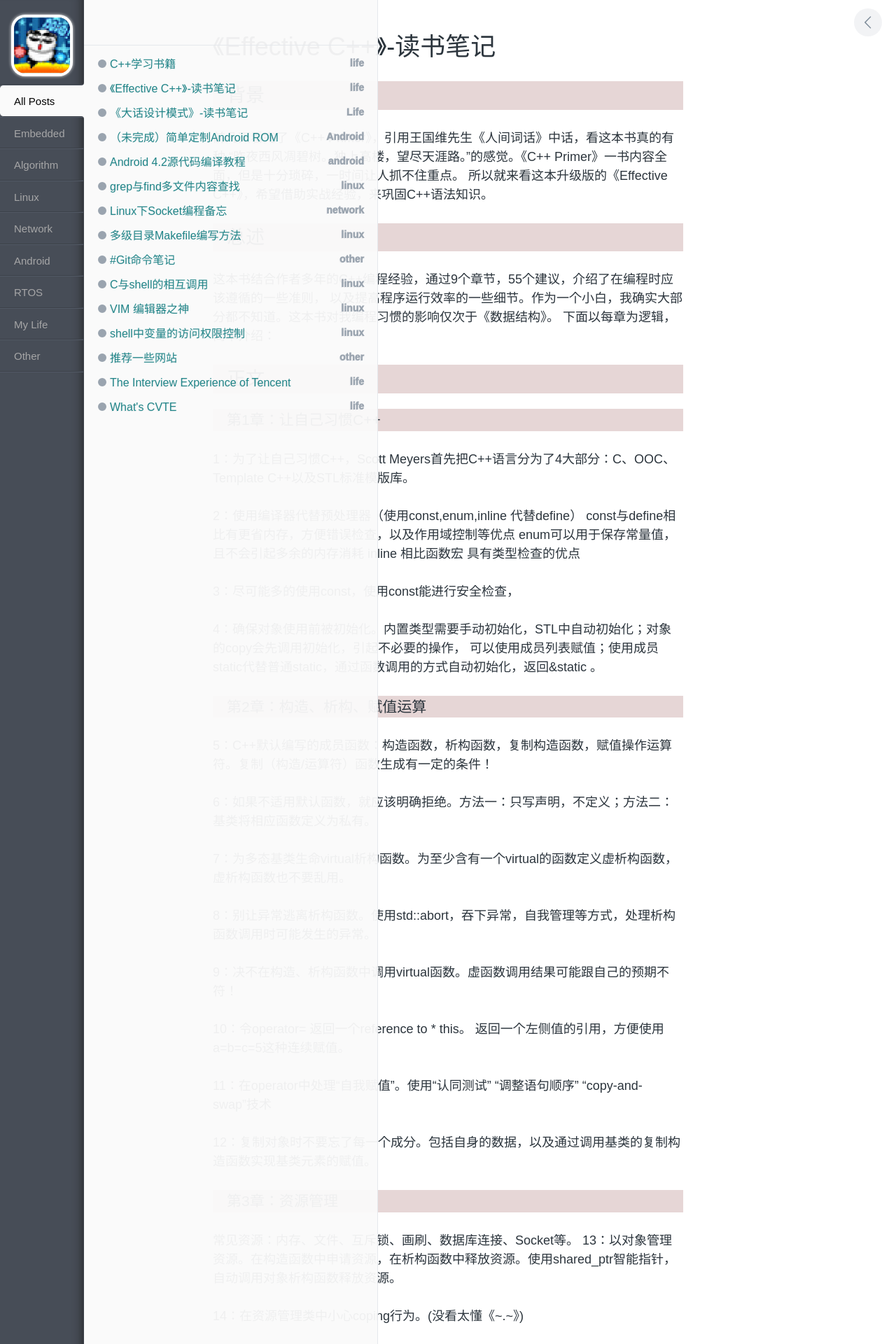
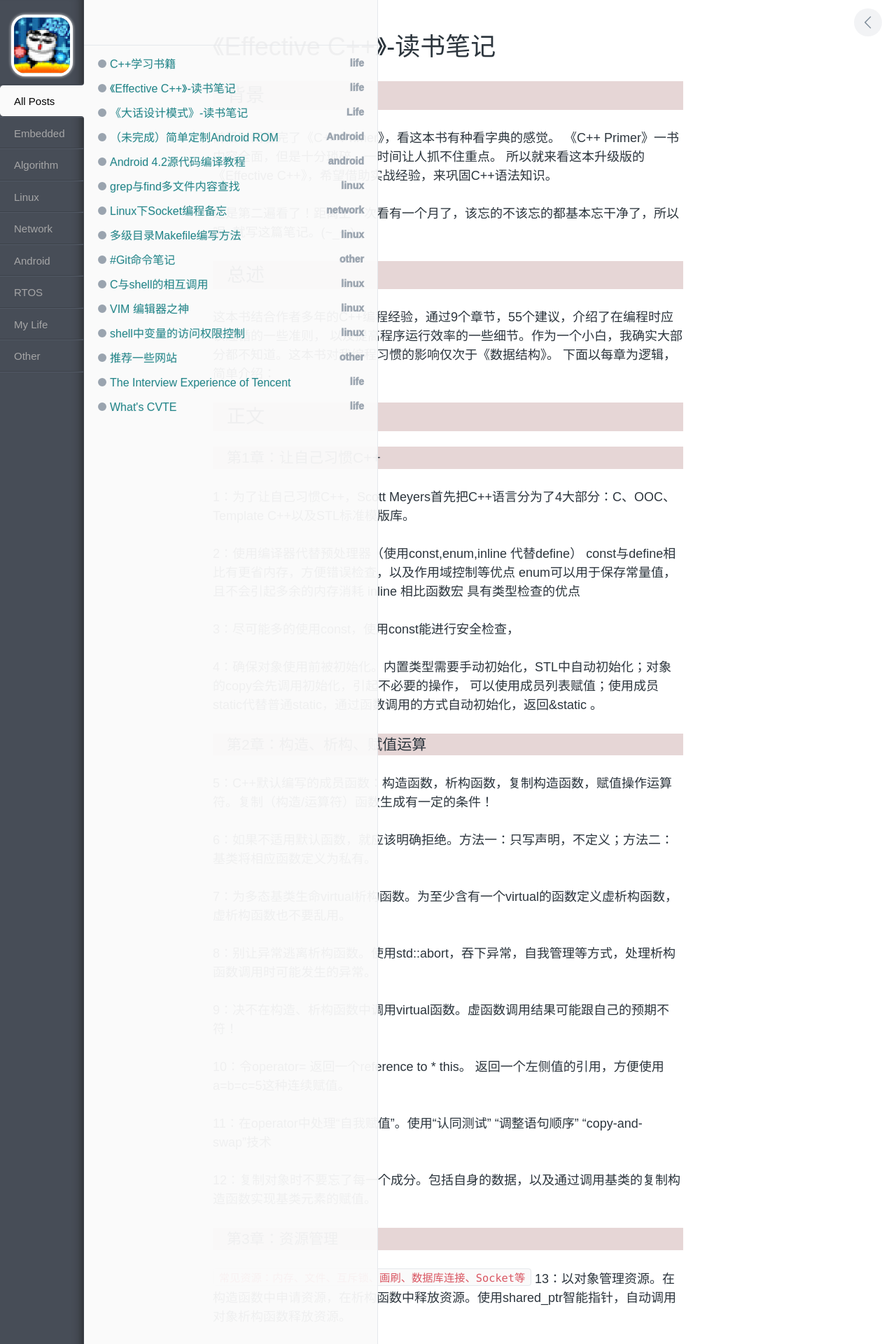
Before and after one commit to xnzaa/xnzaa.github.io, a Jekyll site: the page built from _posts/2016-04-05-《Effective C++》读书笔记.md, in a window 1280 px wide. Shown: the top 1920 px of the page at 70% size. Built offline with Jekyll 4.4.1, drawn with Linux system fonts in a browser that asks for light colours; comment, search, counter and statistics services are not loaded; some of the changed text lies outside the part shown.

Commit message:
完善 Effective C++

```diff
--- a/_posts/2016-04-05-《Effective C++》读书笔记.md
+++ b/_posts/2016-04-05-《Effective C++》读书笔记.md
@@ -5,9 +5,11 @@
 categories: life
 ---
 ## 背景
-前几天看完了《C++ Primer》，引用王国维先生《人间词话》中话，看这本书真的有种
-“昨夜西风凋碧树。独上高楼，望尽天涯路。”的感觉。《C++ Primer》一书内容全面，但是十分琐碎，一时间让人抓不住重点。
+前段时间看完了《C++ Primer》，看这本书有种看字典的感觉。
+《C++ Primer》一书内容全面，但是十分琐碎，一时间让人抓不住重点。
 所以就来看这本升级版的《Effective C++》，希望借助实战经验，来巩固C++语法知识。
+
+这是第二遍看了！距离上一次看有一个月了，该忘的不该忘的都基本忘干净了，所以呢~就写这篇笔记。(~_~;)
 
 ## 总述
  这本书结合作者多年的C++编程经验，通过9个章节，55个建议，介绍了在编程时应该遵循的一些准则，
@@ -48,7 +50,7 @@
 12：复制对象时不要忘了每一个成分。包括自身的数据，以及通过调用基类的复制构造函数实现基类元素的赋值。
 
 ### 第3章：资源管理
-常见资源：内存、文件、互斥锁、画刷、数据库连接、Socket等。
+`常见资源：内存、文件、互斥锁、画刷、数据库连接、Socket等`
 13：以对象管理资源。在构造函数中申请资源，在析构函数中释放资源。使用shared_ptr智能指针，自动调用对象析构函数释放资源。
 
 14：在资源管理类中小心coping行为。(没看太懂《~.~》)
@@ -206,9 +208,14 @@
 毛主席说：Boost是个好东西。不过在中国特色下，国外网站真的好难进呀(→_→)
 
 ## 结束
-花了2个星期的终于写完了笔记，这样的效率，我不知道该哭还是该高兴。距离第一次看《Effective C++》有一个月了吧!第二遍读，除了前几章，几乎是没有印象！好尴尬~ 尤其是模板编程的部分，由于实际使用少之又少，依然感觉晦涩难懂！感觉整篇文章下来用词都好“官方”呀，不接地气！缺少了自己的观点，缺少了几分的挑逗。
+花了2个星期的终于写完了笔记，这样的效率，我不知道该哭还是该高兴。距离第一次看《Effective C++》有一个月了吧!
+第二遍读，除了前几章，几乎是没有印象！好尴尬~ 尤其是模板编程的部分，由于实际使用少之又少，依然感觉晦涩难懂！
+还有，感觉整篇文章下来用词都好“官方”呀，不接地气！缺少了自己的观点，缺少了几分的挑逗。
 
-番外话：读研大半年了，确实看到了很多大神，大家都很厉害，整体水平较本科同学上升了一个大台阶。但总觉得不对，总觉得缺少本科时的“精英文化”。可能是大家效率高，都在悄悄的学习吧，机智的我早已看穿一切，但是我的基础差呀！感觉这样下去要找不到工作了。╯ω╰
+番外话：读研大半年了，确实看到了很多大神，大家都很厉害，整体水平较本科同学上升了一个大台阶。
+但总觉得不对，总觉得缺少本科时的“精英文化”。可能是大家效率高，都有其他事情要忙吧，
+但是我的基础差呀！感觉这样下去要找不到工作了。╯ω╰
+
 时间：2016年4月25日19:59:56
 
 https://www.douban.com/note/70449737/
```
